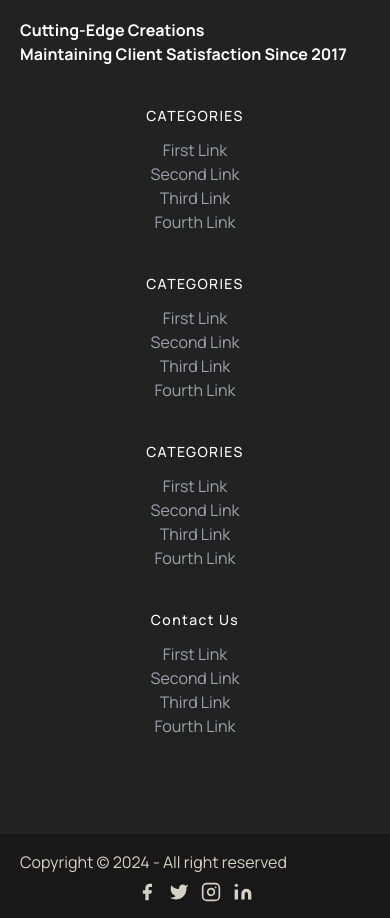
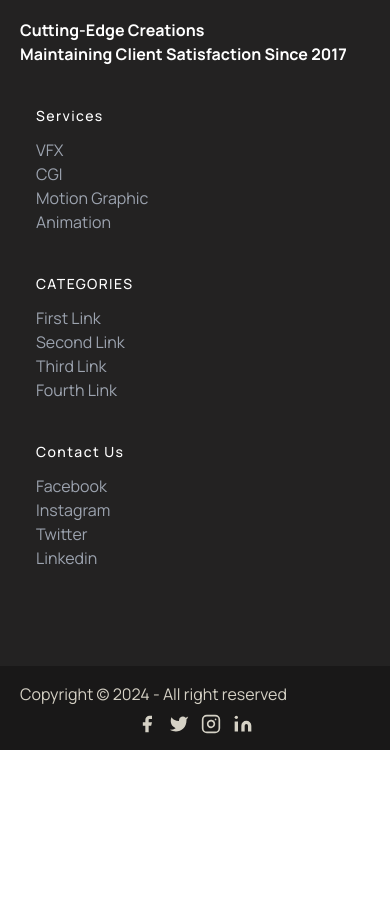
Before and after one commit to rakib00-dev/mr-imadguengi-portfolio-website, a React (Vite) app: page / in a window 390 px wide. Shown: the part 5156-6074 px from the top of the page. After the commit the page ends 5906 px from the top, so only its background shows below. Built offline with nearby package versions, Linux system fonts and the light colour scheme.

Commit message:
updated all footer code

```diff
--- a/src/components/Footer.jsx
+++ b/src/components/Footer.jsx
@@ -1,7 +1,7 @@
 const Footer = () => {
   return (
-    <footer class="text-gray-400 bg-[#232222] body-font">
-      <div class="max-w-7xl w-full container px-5 py-24 mx-auto flex md:items-center lg:items-start md:flex-row md:flex-nowrap flex-wrap flex-col">
+    <footer className="text-gray-400 bg-[#232222] body-font">
+      <div className="max-w-7xl w-full container px-5 py-24 mx-auto flex md:items-center lg:items-start md:flex-row md:flex-nowrap flex-wrap flex-col">
         <aside className="*:text-white grid gap-5">
           <div
             style={{ background: 'var(--logo-gradient)' }}
@@ -22,135 +22,140 @@ const Footer = () => {
             Maintaining Client Satisfaction Since 2017
           </p>
         </aside>
-        <div class="flex-grow flex flex-wrap md:pl-20 -mb-10 md:mt-0 mt-10 md:text-left text-center">
-          <div class="lg:w-1/4 md:w-1/2 w-full px-4">
-            <h2 class="title-font font-medium text-white tracking-widest text-sm mb-3">
-              CATEGORIES
+        <div className="flex-grow flex md:justify-end flex-wrap md:pl-10 -mb-10 md:mt-0 mt-10 text-left">
+          <div className="lg:w-1/4 md:w-1/2 w-full px-4">
+            <h2 className="title-font font-medium text-white tracking-widest text-sm mb-3">
+              Services
             </h2>
-            <nav class="list-none mb-10">
+            <nav className="list-none mb-10">
               <li>
-                <a class="text-gray-400 hover:text-white">First Link</a>
+                <a className="text-gray-400 hover:text-white cursor-pointer">
+                  VFX
+                </a>
               </li>
               <li>
-                <a class="text-gray-400 hover:text-white">Second Link</a>
+                <a className="text-gray-400 hover:text-white cursor-pointer">
+                  CGI
+                </a>
               </li>
               <li>
-                <a class="text-gray-400 hover:text-white">Third Link</a>
+                <a className="text-gray-400 hover:text-white cursor-pointer">
+                  Motion Graphic
+                </a>
               </li>
               <li>
-                <a class="text-gray-400 hover:text-white">Fourth Link</a>
+                <a className="text-gray-400 hover:text-white cursor-pointer">
+                  Animation
+                </a>
               </li>
             </nav>
           </div>
-          <div class="lg:w-1/4 md:w-1/2 w-full px-4">
-            <h2 class="title-font font-medium text-white tracking-widest text-sm mb-3">
+          <div className="lg:w-1/4 md:w-1/2 w-full px-4">
+            <h2 className="title-font font-medium text-white tracking-widest text-sm mb-3">
               CATEGORIES
             </h2>
-            <nav class="list-none mb-10">
+            <nav className="list-none mb-10">
               <li>
-                <a class="text-gray-400 hover:text-white">First Link</a>
+                <a className="text-gray-400 hover:text-white cursor-pointer">
+                  First Link
+                </a>
               </li>
               <li>
-                <a class="text-gray-400 hover:text-white">Second Link</a>
+                <a className="text-gray-400 hover:text-white cursor-pointer">
+                  Second Link
+                </a>
               </li>
               <li>
-                <a class="text-gray-400 hover:text-white">Third Link</a>
+                <a className="text-gray-400 hover:text-white cursor-pointer">
+                  Third Link
+                </a>
               </li>
               <li>
-                <a class="text-gray-400 hover:text-white">Fourth Link</a>
+                <a className="text-gray-400 hover:text-white cursor-pointer">
+                  Fourth Link
+                </a>
               </li>
             </nav>
           </div>
-          <div class="lg:w-1/4 md:w-1/2 w-full px-4">
-            <h2 class="title-font font-medium text-white tracking-widest text-sm mb-3">
-              CATEGORIES
+          <div className="lg:w-1/4 md:w-1/2 w-full px-4">
+            <h2 className="title-font font-medium text-white tracking-widest text-sm mb-3">
+              Contact Us
             </h2>
-            <nav class="list-none mb-10">
+            <nav className="list-none mb-10">
               <li>
-                <a class="text-gray-400 hover:text-white">First Link</a>
+                <a className="text-gray-400 hover:text-white cursor-pointer">
+                  Facebook
+                </a>
               </li>
               <li>
-                <a class="text-gray-400 hover:text-white">Second Link</a>
+                <a className="text-gray-400 hover:text-white cursor-pointer">
+                  Instagram
+                </a>
               </li>
               <li>
-                <a class="text-gray-400 hover:text-white">Third Link</a>
+                <a className="text-gray-400 hover:text-white cursor-pointer">
+                  Twitter
+                </a>
               </li>
               <li>
-                <a class="text-gray-400 hover:text-white">Fourth Link</a>
-              </li>
-            </nav>
-          </div>
-          <div class="lg:w-1/4 md:w-1/2 w-full px-4">
-            <h2 class="title-font font-medium text-white tracking-widest text-sm mb-3">
-              Contact Us
-            </h2>
-            <nav class="list-none mb-10">
-              <li>
-                <a class="text-gray-400 hover:text-white">First Link</a>
-              </li>
-              <li>
-                <a class="text-gray-400 hover:text-white">Second Link</a>
-              </li>
-              <li>
-                <a class="text-gray-400 hover:text-white">Third Link</a>
-              </li>
-              <li>
-                <a class="text-gray-400 hover:text-white">Fourth Link</a>
+                <a className="text-gray-400 hover:text-white cursor-pointer">
+                  Linkedin
+                </a>
               </li>
             </nav>
           </div>
         </div>
       </div>
-      <div class="bg-[#161515] bg-opacity-75">
-        <div class="container max-w-7xl w-full mx-auto py-4 px-5 flex flex-wrap flex-col sm:flex-row">
+      <div className="bg-[#161515] bg-opacity-75">
+        <div className="container max-w-7xl w-full mx-auto py-4 px-5 flex flex-wrap flex-col sm:flex-row">
           <p>Copyright © {new Date().getFullYear()} - All right reserved</p>
-          <span class="inline-flex sm:ml-auto sm:mt-0 mt-2 justify-center sm:justify-start">
-            <a class="text-gray-400">
+          <span className="inline-flex sm:ml-auto sm:mt-0 mt-2 justify-center sm:justify-start">
+            <a className="text-gray-400">
               <svg
                 fill="currentColor"
-                stroke-linecap="round"
-                stroke-linejoin="round"
-                stroke-width="2"
-                class="w-5 h-5"
+                strokeLinecap="round"
+                strokeLinejoin="round"
+                strokeWidth="2"
+                className="w-5 h-5"
                 viewBox="0 0 24 24"
               >
                 <path d="M18 2h-3a5 5 0 00-5 5v3H7v4h3v8h4v-8h3l1-4h-4V7a1 1 0 011-1h3z"></path>
               </svg>
             </a>
-            <a class="ml-3 text-gray-400">
+            <a className="ml-3 text-gray-400">
               <svg
                 fill="currentColor"
-                stroke-linecap="round"
-                stroke-linejoin="round"
-                stroke-width="2"
-                class="w-5 h-5"
+                strokeLinecap="round"
+                strokeLinejoin="round"
+                strokeWidth="2"
+                className="w-5 h-5"
                 viewBox="0 0 24 24"
               >
                 <path d="M23 3a10.9 10.9 0 01-3.14 1.53 4.48 4.48 0 00-7.86 3v1A10.66 10.66 0 013 4s-4 9 5 13a11.64 11.64 0 01-7 2c9 5 20 0 20-11.5a4.5 4.5 0 00-.08-.83A7.72 7.72 0 0023 3z"></path>
               </svg>
             </a>
-            <a class="ml-3 text-gray-400">
+            <a className="ml-3 text-gray-400">
               <svg
                 fill="none"
                 stroke="currentColor"
-                stroke-linecap="round"
-                stroke-linejoin="round"
-                stroke-width="2"
-                class="w-5 h-5"
+                strokeLinecap="round"
+                strokeLinejoin="round"
+                strokeWidth="2"
+                className="w-5 h-5"
                 viewBox="0 0 24 24"
               >
                 <rect width="20" height="20" x="2" y="2" rx="5" ry="5"></rect>
                 <path d="M16 11.37A4 4 0 1112.63 8 4 4 0 0116 11.37zm1.5-4.87h.01"></path>
               </svg>
             </a>
-            <a class="ml-3 text-gray-400">
+            <a className="ml-3 text-gray-400">
               <svg
                 fill="currentColor"
                 stroke="currentColor"
-                stroke-linecap="round"
-                stroke-linejoin="round"
-                stroke-width="0"
-                class="w-5 h-5"
+                strokeLinecap="round"
+                strokeLinejoin="round"
+                strokeWidth="0"
+                className="w-5 h-5"
                 viewBox="0 0 24 24"
               >
                 <path
```
